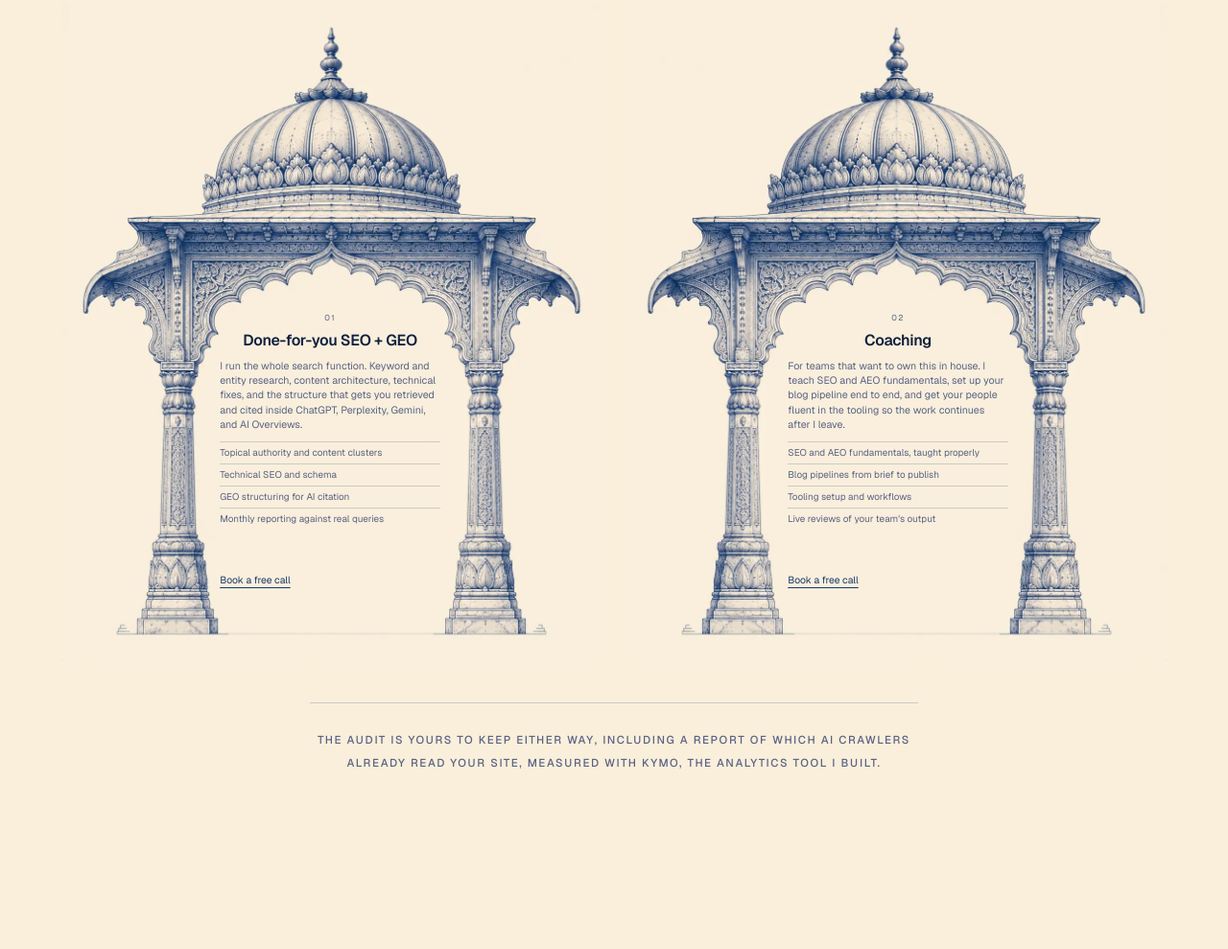
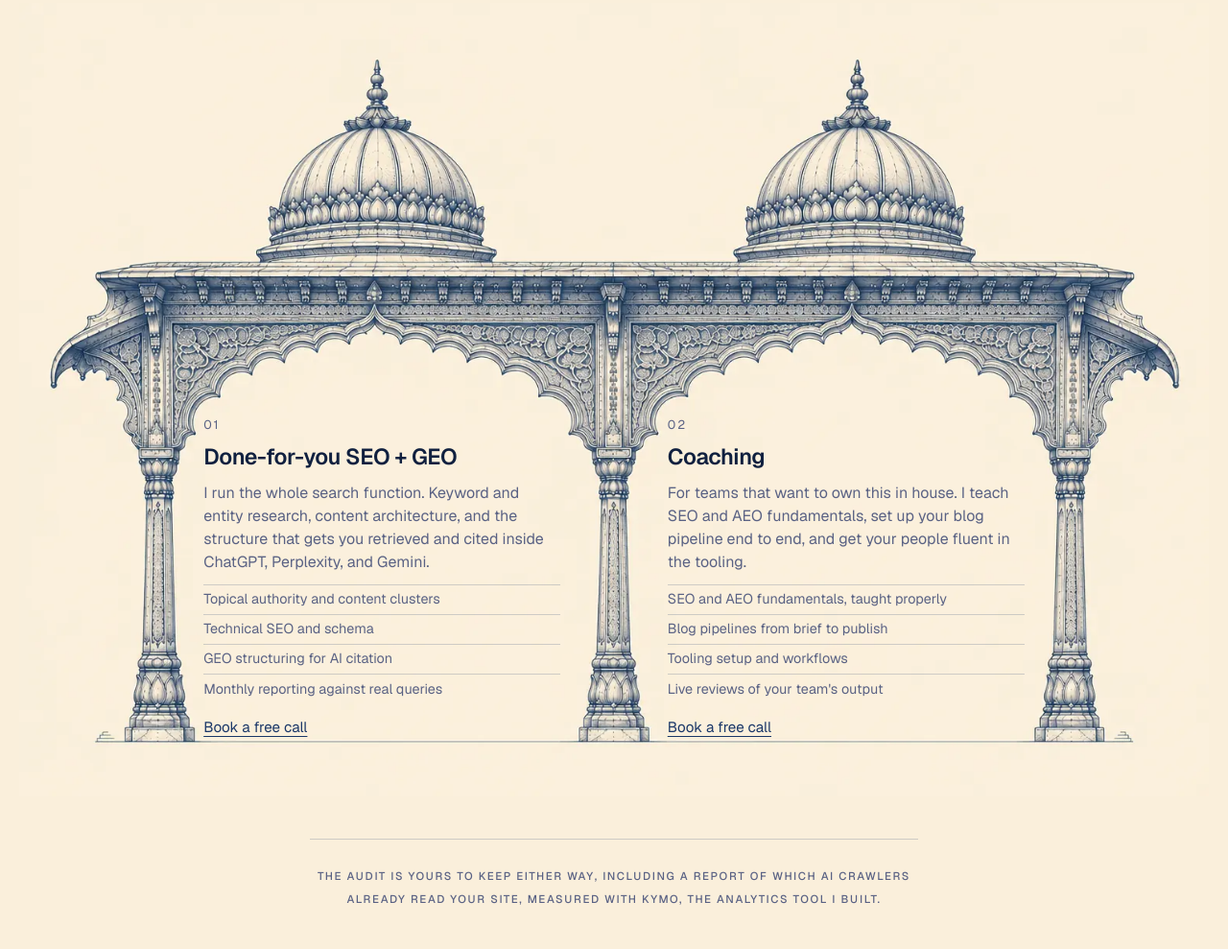
Before and after one commit to lazylionguru/narender-xyz, a website: page index.html in a window 1280 px wide. Shown: the part 1131-2120 px from the top of the page at 96% size. Drawn offline with nearby package versions, Linux system fonts and the light colour scheme.

Commit message:
Services: one twin-arch pavilion on desktop, singles on mobile
The two separate chhatri panels are replaced by a single twin-arch
pavilion, converted to img/services-pavilion.webp at q78 (120 KB) with
its paper normalised from #F6EADB to #FAEFDB so it matches the page.

The openings were measured off the pixels at 0.5% row steps rather than
assumed to be thirds. Each runs y 0.45 to 0.93; between y 0.52 and 0.925
the left is clear from x 0.1478 to 0.4616 and the right from 0.5365 to
0.8516. The content grid is inset to x 0.155..0.845 with a 0.09 column
gap, putting the blocks at 0.155..0.455 and 0.545..0.845. Minimum
clearance from linework is 9-11px, each block clears the shared pillar
centreline by 56px, and no text rect crosses it. Body copy is 16px in a
372px column with no clamping, and both links land at the same height.

The pavilion applies from 1280px, not 1024px. Usable opening height is
40% of image height, which is 27% of container width; at 1024 the
container tops out near 920px, giving a 250px opening against roughly
400px of content at 16px type. Trimming cannot close that. 1024 to 1279
keeps the stacked singles. The pavilion also gets its own narrower rail,
min(1240px, 100vw - 40px), so a 1280px viewport still gets the full
1240px container instead of 1152px after page gutters.

Two clauses were trimmed, not one. With a single trim the booking link
overflowed the opening by 21px and landed on the ground line at the base
of the illustration. Panel 01 lost "technical fixes," which the Technical
SEO and schema feature item still covers, and ", and AI Overviews" which
is a real loss for a GEO pitch and can be restored for about 24px if the
list padding is tightened further. Panel 02 lost "so the work continues
after I leave".

Image serving verified by network capture per breakpoint: 1440 and 1280
fetch only the pavilion, 1100 and 768 only chhatri-frame, 390 only
chhatri-band. The single-chhatri background is declared inside
max-width 1279.98px so it is never a candidate on desktop.

- Panther Academy row links to the protocol blog tag, new tab, noopener,
  with the same arrow glyph as the other three rows
- Velar SERP link drops the quotation marks from the query
- Page weight 645 KB desktop, 487 KB mobile, up 2 KB since the pavilion
  is close to a straight swap for the single chhatri it replaces
- No overflow, one solid terracotta per viewport, no-JS fallback and
  FAQ JSON-LD unchanged

Co-Authored-By: Claude Opus 5 <noreply@anthropic.com>

```diff
--- a/home-v3.css
+++ b/home-v3.css
@@ -276,36 +276,34 @@
 .home-v3 .h3-section-head .h3-h2 { margin-top: 12px; }
 
 /* ============================================================
-   SERVICES — illustrated chhatri panels
+   SERVICES
 
-   Geometry, measured off img/chhatri-frame.webp (1134x1387) at
-   0.5% row resolution. The arch opening is clear of linework from
-   y 0.44 down, spanning x 0.290..0.714 at y 0.47-0.50, widening to
-   x 0.244..0.760 at y 0.60, and closing back to x 0.292..0.713 by
-   y 0.94. A uniform 29.5% inset therefore clears the linework
-   everywhere between y 0.47 and y 0.90, which is where the pinned
-   link bottoms out.
+   Desktop uses one twin-arch pavilion, img/services-pavilion.webp
+   (1536x1024, 3:2). Openings measured off the pixels at 24px row
+   steps: the left opening runs x 0.224..0.376 at y 0.45, opens to
+   x 0.129..0.489 by y 0.63, and holds to x 0.148..0.470 at y 0.92
+   where the plinths start. The right opening mirrors it about the
+   shared centre pillar at x 0.50.
 
-   Panels sit side by side from 1024px up. The grid breaks out to
-   1240px of content so each panel lands near 600px: inside the
-   1180px text column the panels would only reach 510px, where the
-   opening is too narrow for the body copy at a readable size.
+   The content grid is inset to x 0.155..0.845 with a 0.09 column
+   gap, so each block occupies x 0.155..0.455 and x 0.545..0.845.
+   That clears the narrowest point of each opening by about 10px at
+   a 1240px container, and the gap straddles the centre pillar so
+   neither block ever crosses it.
 
-   Type is driven by container query units off the panel, not the
-   viewport, so it steps down as the column narrows.
+   Below 1280px the pavilion is dropped for the existing stacked
+   single-chhatri layout. The image swap lives in media queries, so
+   only the matching background is ever fetched.
    ============================================================ */
 .home-v3 .h3-panels {
   margin-top: 48px;
   width: min(1240px, calc(100vw - 2 * var(--h3-gut)));
   margin-left: 50%; transform: translateX(-50%);
+}
+.home-v3 .h3-panels-grid {
   display: grid; grid-template-columns: 1fr;
   gap: clamp(40px, 5vw, 56px);
   justify-items: center;
-}
-@media (min-width: 1200px) {
-  .home-v3 .h3-panels {
-    grid-template-columns: 1fr 1fr; gap: 32px; align-items: start;
-  }
 }
 .home-v3 .h3-panel {
   position: relative;
@@ -313,13 +311,17 @@
   aspect-ratio: 1134 / 1387;
   container-type: inline-size;
 }
-.home-v3 .h3-panel-frame {
-  position: absolute; inset: 0;
-  background: url("/img/chhatri-frame.webp") center / contain no-repeat;
+.home-v3 .h3-panel-frame { position: absolute; inset: 0; }
+/* Declared only below the pavilion breakpoint, so a desktop never
+   requests the single-chhatri file at all. */
+@media (max-width: 1279.98px) {
+  .home-v3 .h3-panel-frame {
+    background: url("/img/chhatri-frame.webp") center / contain no-repeat;
+  }
+  /* The single chhatri is near symmetric, so this reads as a subtle
+     variation rather than an obvious flip. Background layer only. */
+  .home-v3 .h3-panel:nth-of-type(2) .h3-panel-frame { transform: scaleX(-1); }
 }
-/* The illustration is near symmetric, so this reads as a subtle
-   variation rather than an obvious flip. Background layer only. */
-.home-v3 .h3-panel:nth-of-type(2) .h3-panel-frame { transform: scaleX(-1); }
 
 .home-v3 .h3-panel-inner {
   position: absolute;
@@ -349,14 +351,12 @@
 .home-v3 .h3-panel li {
   padding: 0.55em 0; border-top: 1px solid var(--h3-rule);
 }
-/* Pinned to the foot of the content box in both panels, so the two
+/* Pinned to the foot of the content box in both blocks, so the two
    links land at exactly the same height and mirror each other. The
    padding is the guaranteed minimum gap from the feature list. */
 .home-v3 .h3-panel-cta { margin-top: auto; padding-top: 1.3em; }
 .home-v3 .h3-panel-cta .h3-textlink { font-size: 0.97em; }
 
-/* Narrower columns: tighten leading and list padding so the copy
-   keeps clear of the arch. */
 @container (max-width: 700px) {
   .home-v3 .h3-panel-inner { line-height: 1.45; }
   .home-v3 .h3-panel li { padding: 0.4em 0; }
@@ -364,6 +364,46 @@
   .home-v3 .h3-panel-desc { margin-top: 0.9em; }
   .home-v3 .h3-panel ul { margin-top: 0.9em; }
   .home-v3 .h3-panel-cta { padding-top: 1em; }
+}
+
+/* ---------- twin-arch pavilion, 1280px and up ---------- */
+@media (min-width: 1280px) {
+  .home-v3 .h3-panels {
+    position: relative;
+    /* A narrower rail than the page gutter, so a 1280px viewport still
+       gets the full 1240px container the openings need. */
+    width: min(1240px, calc(100vw - 40px));
+    aspect-ratio: 1536 / 1024;
+    background: url("/img/services-pavilion.webp") center / contain no-repeat;
+  }
+  .home-v3 .h3-panels-grid {
+    position: absolute;
+    top: 52%; left: 15.5%; right: 15.5%; bottom: 9%;
+    grid-template-columns: 1fr 1fr;
+    column-gap: 13.04%;   /* 0.09 of the container, straddling the pillar */
+    gap: 0 13.04%;
+    justify-items: stretch;
+  }
+  .home-v3 .h3-panel {
+    position: static;
+    width: auto; max-width: none; aspect-ratio: auto;
+    container-type: normal;
+    display: flex;
+  }
+  .home-v3 .h3-panel-frame { display: none; }
+  .home-v3 .h3-panel-inner {
+    position: static; inset: auto;
+    width: 100%;
+    font-size: 16px; line-height: 1.5;
+  }
+  .home-v3 .h3-panel-num,
+  .home-v3 .h3-panel h3 { align-self: flex-start; max-width: none; text-align: left; }
+  .home-v3 .h3-panel h3 { font-size: 1.45em; margin-top: 0.45em; }
+  .home-v3 .h3-panel-desc { margin-top: 0.75em; }
+  .home-v3 .h3-panel ul { margin-top: 0.75em; font-size: 0.9em; }
+  .home-v3 .h3-panel li { padding: 0.3em 0; }
+  .home-v3 .h3-panel-cta { padding-top: 0.8em; }
+  .home-v3 .h3-panel-cta .h3-textlink { font-size: 0.95em; }
 }
 
 .home-v3 .h3-lintel {
--- a/index.html
+++ b/index.html
@@ -112,17 +112,21 @@
       <p class="h3-lede">Every engagement starts the same way: a free consultation call with a full audit of your site, so we both know what we are dealing with before anyone commits.</p>
     </div>
 
+    <!-- One markup tree, two presentations. At 1280px and up the wrapper
+         carries the twin-arch pavilion and the two blocks are positioned
+         inside its arch openings. Below that the wrapper is a plain stack
+         and each block carries its own single chhatri band. The images are
+         swapped in CSS media queries, so a phone never fetches the pavilion
+         and a desktop never fetches the singles. -->
     <div class="h3-panels">
+      <div class="h3-panels-grid">
 
         <article class="h3-panel">
-        <!-- Illustrated chhatri frame. Panel 02 mirrors the same file on this
-             background layer only, so no text is ever flipped. -->
           <div class="h3-panel-frame" aria-hidden="true"></div>
-
           <div class="h3-panel-inner">
             <p class="h3-panel-num">01</p>
             <h3>Done-for-you SEO + GEO</h3>
-          <p class="h3-panel-desc">I run the whole search function. Keyword and entity research, content architecture, technical fixes, and the structure that gets you retrieved and cited inside ChatGPT, Perplexity, Gemini, and AI Overviews.</p>
+            <p class="h3-panel-desc">I run the whole search function. Keyword and entity research, content architecture, and the structure that gets you retrieved and cited inside ChatGPT, Perplexity, and Gemini.</p>
             <ul>
               <li>Topical authority and content clusters</li>
               <li>Technical SEO and schema</li>
@@ -134,14 +138,11 @@
         </article>
 
         <article class="h3-panel" id="coaching">
-        <!-- Illustrated chhatri frame. Panel 02 mirrors the same file on this
-             background layer only, so no text is ever flipped. -->
           <div class="h3-panel-frame" aria-hidden="true"></div>
-
           <div class="h3-panel-inner">
             <p class="h3-panel-num">02</p>
             <h3>Coaching</h3>
-          <p class="h3-panel-desc">For teams that want to own this in house. I teach SEO and AEO fundamentals, set up your blog pipeline end to end, and get your people fluent in the tooling so the work continues after I leave.</p>
+            <p class="h3-panel-desc">For teams that want to own this in house. I teach SEO and AEO fundamentals, set up your blog pipeline end to end, and get your people fluent in the tooling.</p>
             <ul>
               <li>SEO and AEO fundamentals, taught properly</li>
               <li>Blog pipelines from brief to publish</li>
@@ -152,6 +153,7 @@
           </div>
         </article>
 
+      </div>
     </div>
 
     <p class="h3-lintel">The audit is yours to keep either way, including a report of which AI crawlers already read your site, measured with Kymo, the analytics tool I built.</p>
@@ -192,12 +194,14 @@
 
       <li class="h3-case">
         <div class="h3-case-name">Velar</div>
-        <p class="h3-case-desc">Built the content and marketing function from scratch for Bitcoin DeFi on Stacks. I wrote the tagline <a class="h3-inline-link" href="https://www.google.com/search?q=%22world%27s+first+Bitcoin+Perpdex%22" target="_blank" rel="noopener">"world's first Bitcoin Perpdex" <span aria-hidden="true">&#8599;</span></a> and treated it as a keyword, then led the ICO campaign end to end.</p>
+        <p class="h3-case-desc">Built the content and marketing function from scratch for Bitcoin DeFi on Stacks. I wrote the tagline <a class="h3-inline-link" href="https://www.google.com/search?q=world%27s+first+Bitcoin+Perpdex" target="_blank" rel="noopener">"world's first Bitcoin Perpdex" <span aria-hidden="true">&#8599;</span></a> and treated it as a keyword, then led the ICO campaign end to end.</p>
         <p class="h3-case-stat">Zero to 100k followers on X.</p>
       </li>
 
       <li class="h3-case">
-        <div class="h3-case-name">Panther Academy</div>
+        <div class="h3-case-name">
+          <a href="https://blog.pantherprotocol.io/tag/academy/" target="_blank" rel="noopener">Panther Academy <span aria-hidden="true">&#8599;</span></a>
+        </div>
         <p class="h3-case-desc">A technical education hub for Panther Protocol covering ZK-proofs, MEV, zkEVMs, and DeFi infrastructure. Keyword research, architecture, and the writing itself.</p>
         <p class="h3-case-stat">100% of published posts ranked page one.</p>
       </li>
```
Also changed, not shown: img/services-pavilion.webp (added), 1 other file. Lines whose indentation alone changed are shown as unchanged.
